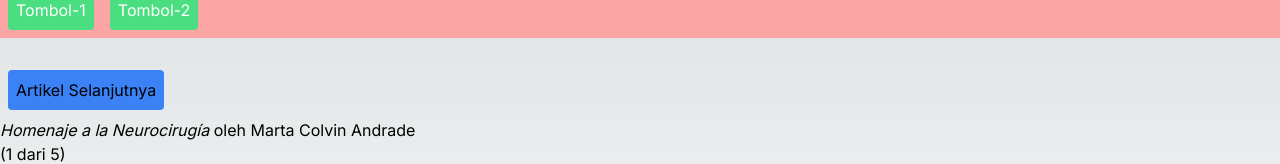
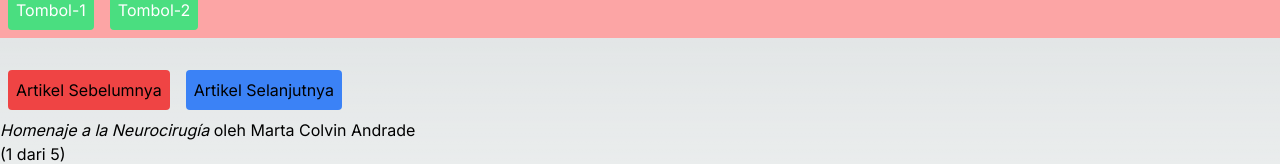
Before and after one commit to AlfanMarcel/04-event-dan-state, a Next.js app: page / in a window 1280 px wide. Shown: the part 172-336 px from the top of the page. Built offline with nearby package versions, Linux system fonts and the light colour scheme; grey boxes are pictures that could not be loaded.

Commit message:
Jawaban Soal Praktikum 4

```diff
--- a/src/components/gallery.tsx
+++ b/src/components/gallery.tsx
@@ -8,12 +8,24 @@ export default function Gallery() {
     function handleClick() {
         //index = index +1;
         setIndex(index + 1);
+        if ((index + 1)== sculptureList.length){
+            setIndex(index);
+        }
     }
-
+    function downClick() {
+        //index = index +1;
+        setIndex(index - 1);
+        if ((index) == 0){
+            setIndex(index);
+        }
+    }
     let sculpture = sculptureList[index];
 
     return (
         <>
+            <button
+            onClick={downClick}
+            className="bg-red-500 hover:bg-red-700 p-2 m-2 rounded"> Artikel Sebelumnya</button>
             <button
             onClick={handleClick}
             className="bg-blue-500 hover:bg-blue-700 p-2 m-2 rounded"> Artikel Selanjutnya</button>
```
Also changed, not shown: assets/01.png (added), 1 other file (tests, documents, lock files or other folders).
